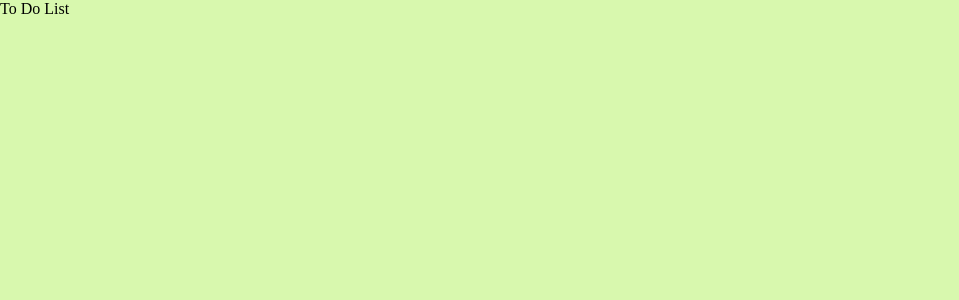
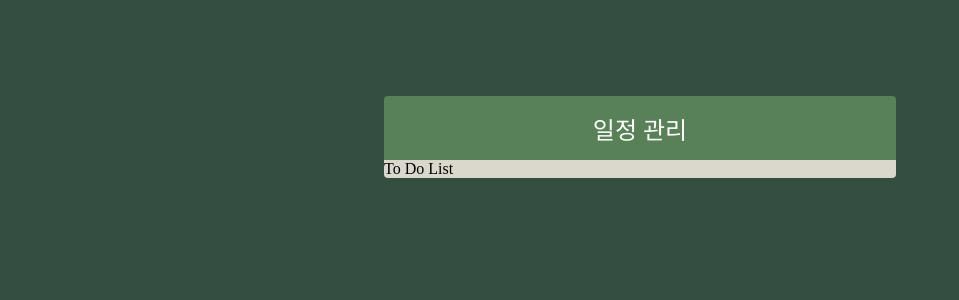
Before and after one commit to ReactMiniProject-team1/to-do-list, a React (Create React App) app: page / in a window 1280 px wide. Shown: the top 300 px of the page, without its empty margins (0-959 px from the left). Built offline with nearby package versions, Linux system fonts and the light colour scheme.

Commit message:
feat: Create TodoTemplate component

```diff
--- /dev/null
+++ b/jsconfig.json
@@ -0,0 +1,5 @@
+{
+  "compilerOptions": {
+    "target": "es2020"
+  }
+}
--- a/src/App.js
+++ b/src/App.js
@@ -1,5 +1,7 @@
+import TodoTemplate from './components/TodoTemplate';
+
 const App = () => {
-  return <div>To Do List</div>;
+  return <TodoTemplate>To Do List</TodoTemplate>;
 };
 
 export default App;
--- /dev/null
+++ b/src/components/TodoTemplate.js
@@ -0,0 +1,12 @@
+import './TodoTemplate.scss';
+
+const TodoTemplate = ({ children }) => {
+  return (
+    <div className="TodoTemplate">
+      <div className="app-title">일정 관리</div>
+      <div className="content">{children}</div>
+    </div>
+  );
+};
+
+export default TodoTemplate;
--- /dev/null
+++ b/src/components/TodoTemplate.scss
@@ -0,0 +1,20 @@
+.TodoTemplate {
+  width: 512px;
+  margin-left: auto;
+  margin-right: auto;
+  margin-top: 6rem;
+  border-radius: 4px;
+  overflow: hidden;
+}
+.app-title {
+  background-color: #588157;
+  color: #fff;
+  height: 4rem;
+  font-size: 1.5rem;
+  display: flex;
+  align-items: center;
+  justify-content: center;
+}
+.content {
+  background: #dad7cd;
+}
--- a/src/index.css
+++ b/src/index.css
@@ -1,5 +1,5 @@
 body {
   margin: 0;
   padding: 0;
-  background: #d8f8ae;
+  background: #344e41;
 }
```
